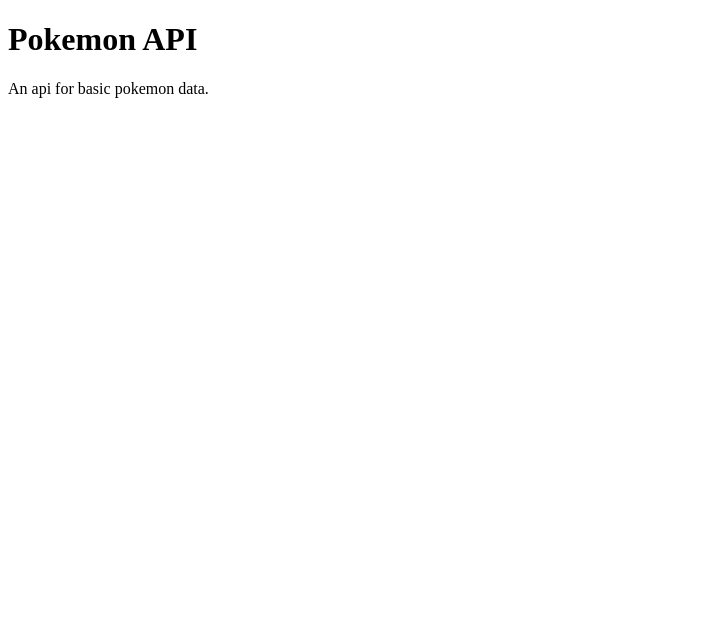
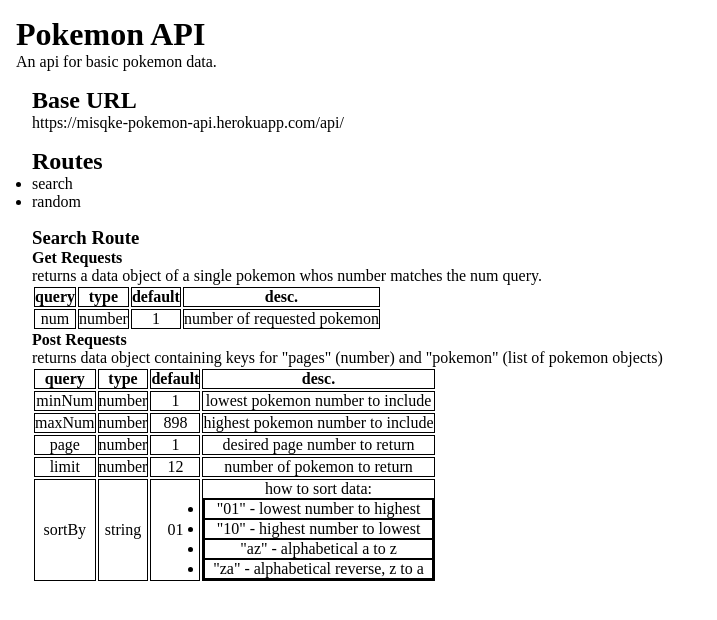
Before and after one commit to misqke/pokemon-api, a website: page public/index.html in a window 1280 px wide. Shown: the whole page, without its empty margins (0-717 px from the left). Drawn offline with Linux system fonts and the light colour scheme.

Commit message:
work on documentation

```diff
--- a/public/index.html
+++ b/public/index.html
@@ -5,9 +5,95 @@
     <meta http-equiv="X-UA-Compatible" content="IE=edge" />
     <meta name="viewport" content="width=device-width, initial-scale=1.0" />
     <title>pokemon api</title>
+    <link rel="stylesheet" href="styles.css" />
   </head>
   <body>
     <h1>Pokemon API</h1>
     <p>An api for basic pokemon data.</p>
+    <div class="box">
+      <h2>Base URL</h2>
+      <p>https://misqke-pokemon-api.herokuapp.com/api/</p>
+    </div>
+    <div class="box">
+      <h2>Routes</h2>
+      <ul>
+        <li>search</li>
+        <li>random</li>
+      </ul>
+    </div>
+    <div class="box">
+      <h3>Search Route</h3>
+      <h4>Get Requests</h4>
+      <p>
+        returns a data object of a single pokemon whos number matches the num
+        query.
+      </p>
+      <table>
+        <tr>
+          <th>query</th>
+          <th>type</th>
+          <th>default</th>
+          <th>desc.</th>
+        </tr>
+        <tr>
+          <td>num</td>
+          <td>number</td>
+          <td>1</td>
+          <td>number of requested pokemon</td>
+        </tr>
+      </table>
+
+      <h4>Post Requests</h4>
+      <p>
+        returns data object containing keys for "pages" (number) and "pokemon"
+        (list of pokemon objects)
+      </p>
+      <table>
+        <tr>
+          <th>query</th>
+          <th>type</th>
+          <th>default</th>
+          <th>desc.</th>
+        </tr>
+        <tr>
+          <td>minNum</td>
+          <td>number</td>
+          <td>1</td>
+          <td>lowest pokemon number to include</td>
+        </tr>
+        <tr>
+          <td>maxNum</td>
+          <td>number</td>
+          <td>898</td>
+          <td>highest pokemon number to include</td>
+        </tr>
+        <tr>
+          <td>page</td>
+          <td>number</td>
+          <td>1</td>
+          <td>desired page number to return</td>
+        </tr>
+        <tr>
+          <td>limit</td>
+          <td>number</td>
+          <td>12</td>
+          <td>number of pokemon to return</td>
+        </tr>
+        <tr>
+          <td>sortBy</td>
+          <td>string</td>
+          <td>01</td>
+          <td>
+            how to sort data:
+            <ul>
+              <li>"01" - lowest number to highest</li>
+              <li>"10" - highest number to lowest</li>
+              <li>"az" - alphabetical a to z</li>
+              <li>"za" - alphabetical reverse, z to a</li>
+            </ul>
+          </td>
+        </tr>
+      </table>
+    </div>
   </body>
 </html>
--- /dev/null
+++ b/public/styles.css
@@ -0,0 +1,22 @@
+* {
+  margin: 0;
+  padding: 0;
+  box-sizing: border-box;
+}
+
+body {
+  padding: 1rem;
+}
+
+.box {
+  margin: 1rem;
+}
+
+table * {
+  border: 1px solid black;
+}
+th,
+td {
+  padding: 8;
+  text-align: center;
+}
```
Also changed, not shown: controllers/randomControllers.js (+6 -31 lines).
